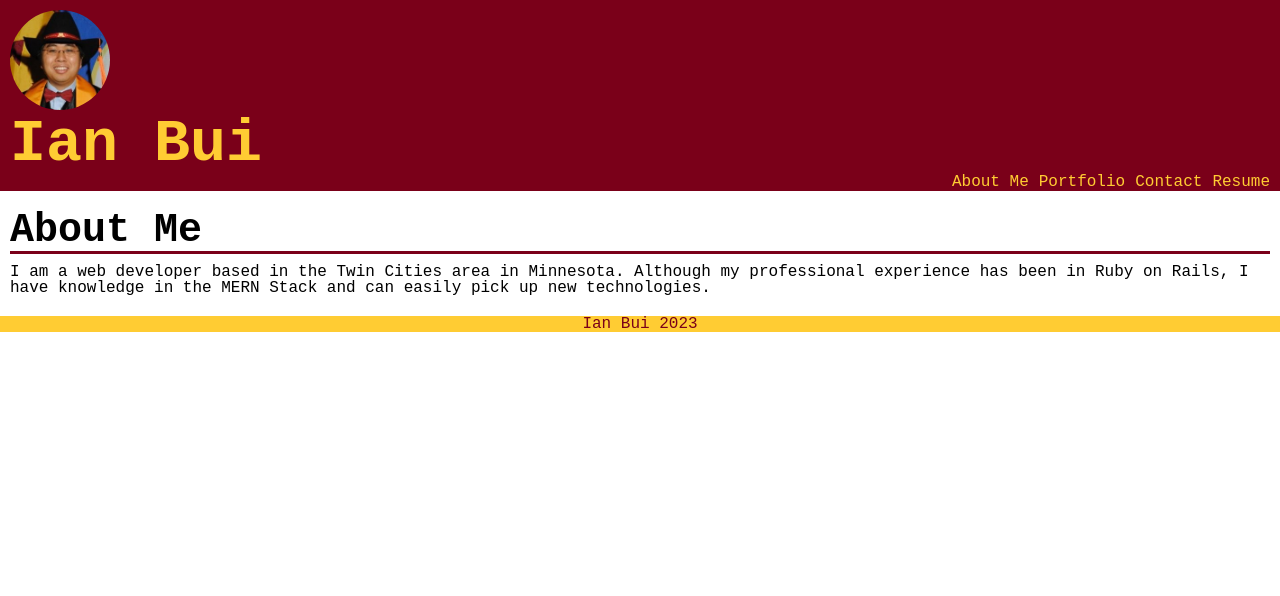
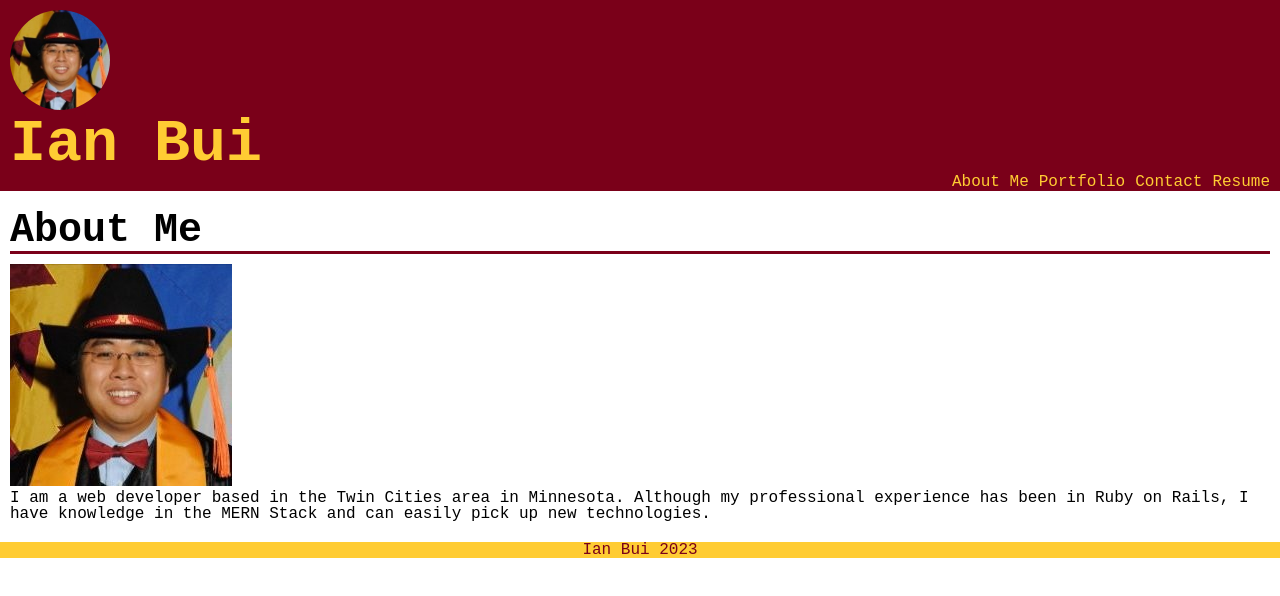
Before and after one commit to thinkbui/umn-edx-react-portfolio, a React (Create React App) app: page / in a window 1280 px wide. Shown: the top 596 px of the page. Built offline with nearby package versions, Linux system fonts and the light colour scheme.

Commit message:
Added photo to about me tab

```diff
--- a/src/App.js
+++ b/src/App.js
@@ -2,7 +2,7 @@ import { useState } from "react"
 import Header from "./components/Header"
 import Main from "./components/Main"
 import Footer from "./components/Footer"
-import { headshot_src, header_name, tab_names, about_me_bio, examples_list, contact_options, resume_content, footer_text } from "./constants/Constants"
+import { headshot_src, header_name, tab_names, about_me_headshot_src, about_me_bio, examples_list, contact_options, resume_content, footer_text } from "./constants/Constants"
 import './App.css';
 
 function App() {
@@ -24,6 +24,7 @@ function App() {
       <Main
         mainTab={mainTab}
         tab_names={tab_names}
+        about_me_headshot_src={about_me_headshot_src}
         about_me_bio={about_me_bio}
         examples_list={examples_list}
         contact_options={contact_options}
--- a/src/components/Main.js
+++ b/src/components/Main.js
@@ -8,6 +8,7 @@ function Main(props) {
     <main>
       { props.mainTab === "about-me" &&
         <AboutMe
+          about_me_headshot_src={props.about_me_headshot_src}
           about_me_bio={props.about_me_bio}
           tab_name={props.tab_names.about_me}
         />
--- a/src/components/Main/AboutMe.js
+++ b/src/components/Main/AboutMe.js
@@ -5,6 +5,7 @@ function AboutMe(props) {
         <h2>{props.tab_name}</h2>
       </div>
       <div className="content">
+        <img src={props.about_me_headshot_src} />
         {props.about_me_bio.map((paragraph) => <p>{paragraph}</p>)}
       </div>
     </article>
--- a/src/constants/Constants.js
+++ b/src/constants/Constants.js
@@ -1,4 +1,5 @@
 import headshot from "./../img/Header/headshot.jpeg";
+import about_me_headshot from "./../img/Main/AboutMe/headshot.jpeg";
 import example_list_live_events_img from "./../img/Main/Portfolio/live-events-api.png";
 import example_list_weather_dashboard_img from "./../img/Main/Portfolio/weather-dashboard.png";
 import example_list_workday_scheduler_img from "./../img/Main/Portfolio/workday-scheduler.png";
@@ -16,6 +17,8 @@ export const tab_names = {
   "contact": "Contact",
   "resume": "Resume"
 }
+
+export const about_me_headshot_src = about_me_headshot;
 
 export const about_me_bio = [
   "I am a web developer based in the Twin Cities area in Minnesota.  Although my professional experience has been in Ruby on Rails, I have knowledge in the MERN Stack and can easily pick up new technologies.",
```
